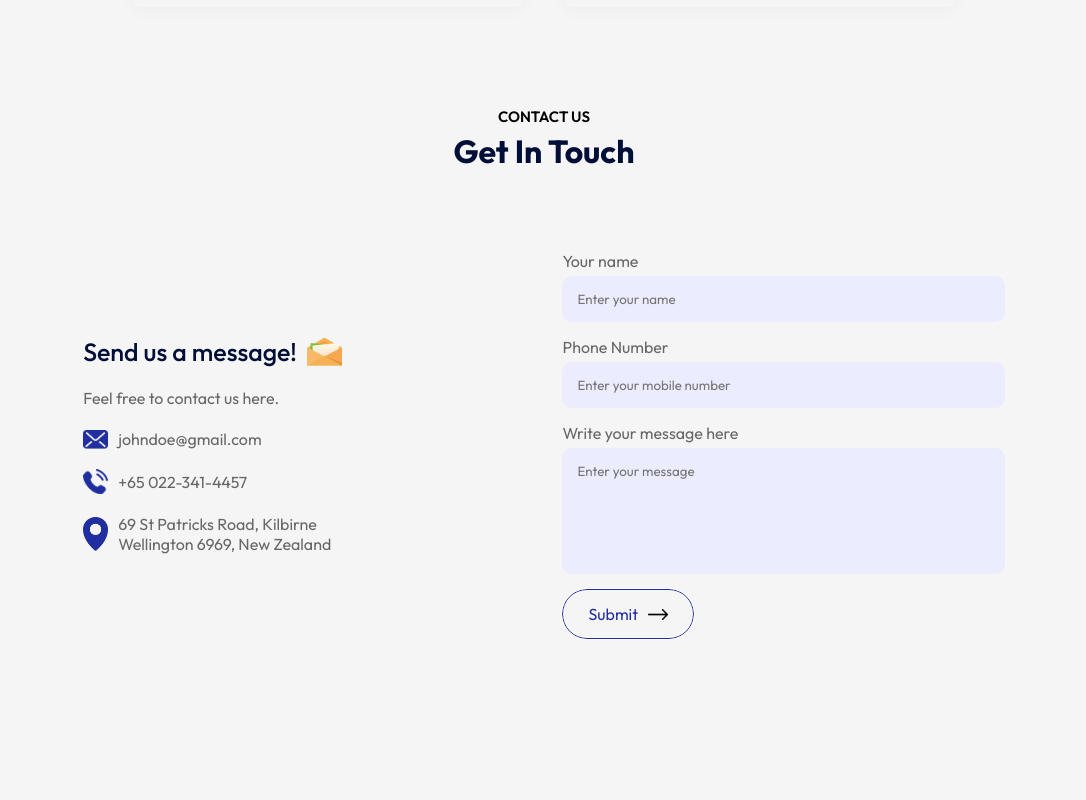
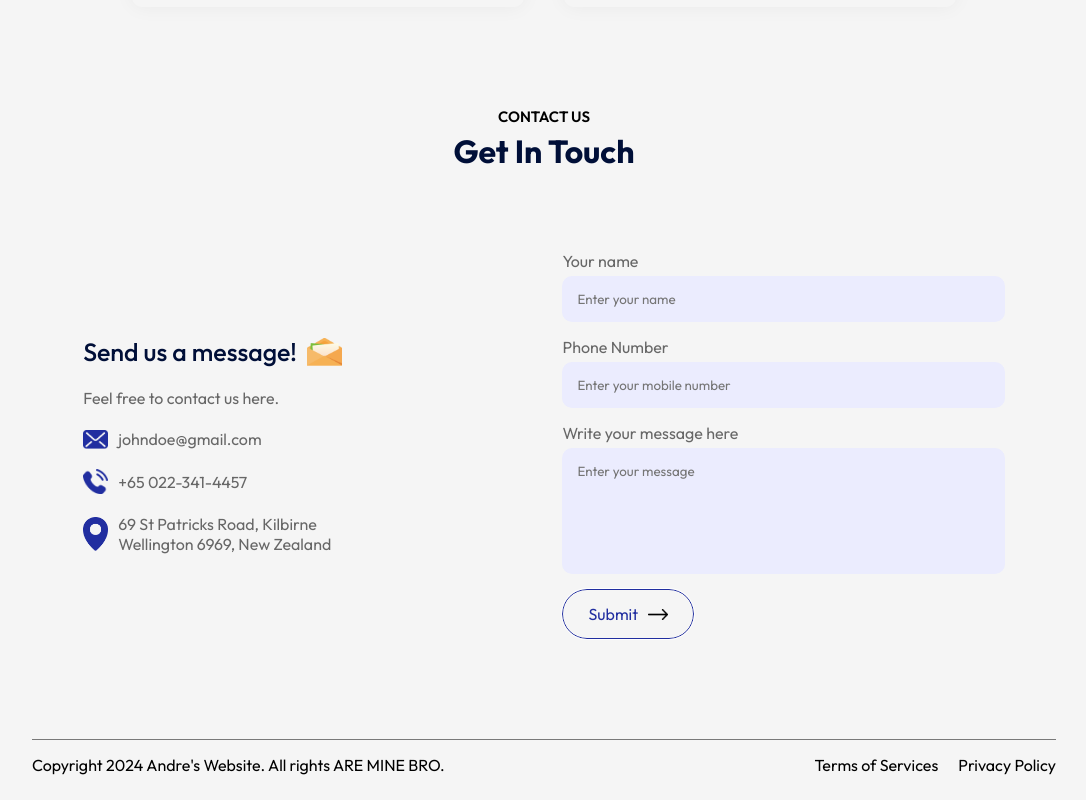
Before and after one commit to andrecamerino/react-website, a React (Vite) app in the folder react-website/: page / in a window 1280 px wide. Shown: the part 2828-3628 px from the top of the page, without its empty margins (96-1182 px from the left). Before the commit the page ends 3567 px from the top, so only its background shows below. Built offline with nearby package versions, Linux system fonts and the light colour scheme.

Commit message:
add footer section

```diff
--- a/react-website/src/App.jsx
+++ b/react-website/src/App.jsx
@@ -7,6 +7,7 @@
 import Campus from "./Components/Campus/Campus";
 import Testimonials from "./Components/Testimonials/Testimonials.jsx";
 import Contact from "./Components/Contact/Contact.jsx";
+import Footer from "./Components/Footer/Footer.jsx";
 
 const App = () => {
   return (
@@ -23,6 +24,7 @@
         <Testimonials />
         <Title subtitle="Contact Us" title="Get In Touch"/>
         <Contact />
+        <Footer />
       </div>
     </div>
   );
--- /dev/null
+++ b/react-website/src/Components/Footer/Footer.css
@@ -0,0 +1,14 @@
+.footer {
+    margin: 10px auto;
+    display: flex;
+    align-items: center;
+    justify-content: space-between;
+    border-top: 1px solid #797979;
+    padding: 15px 0;
+}
+
+.footer ul li {
+    list-style: none;
+    display: inline-block;
+    margin-left: 20px;
+}
--- /dev/null
+++ b/react-website/src/Components/Footer/Footer.jsx
@@ -0,0 +1,16 @@
+import React from 'react'
+import "./Footer.css"
+
+const Footer = () => {
+  return (
+    <div className='footer'>
+        <p>Copyright 2024 Andre's Website. All rights ARE MINE BRO.</p>
+        <ul>
+            <li>Terms of Services</li>
+            <li>Privacy Policy</li>
+        </ul>
+    </div>
+  )
+}
+
+export default Footer
```
